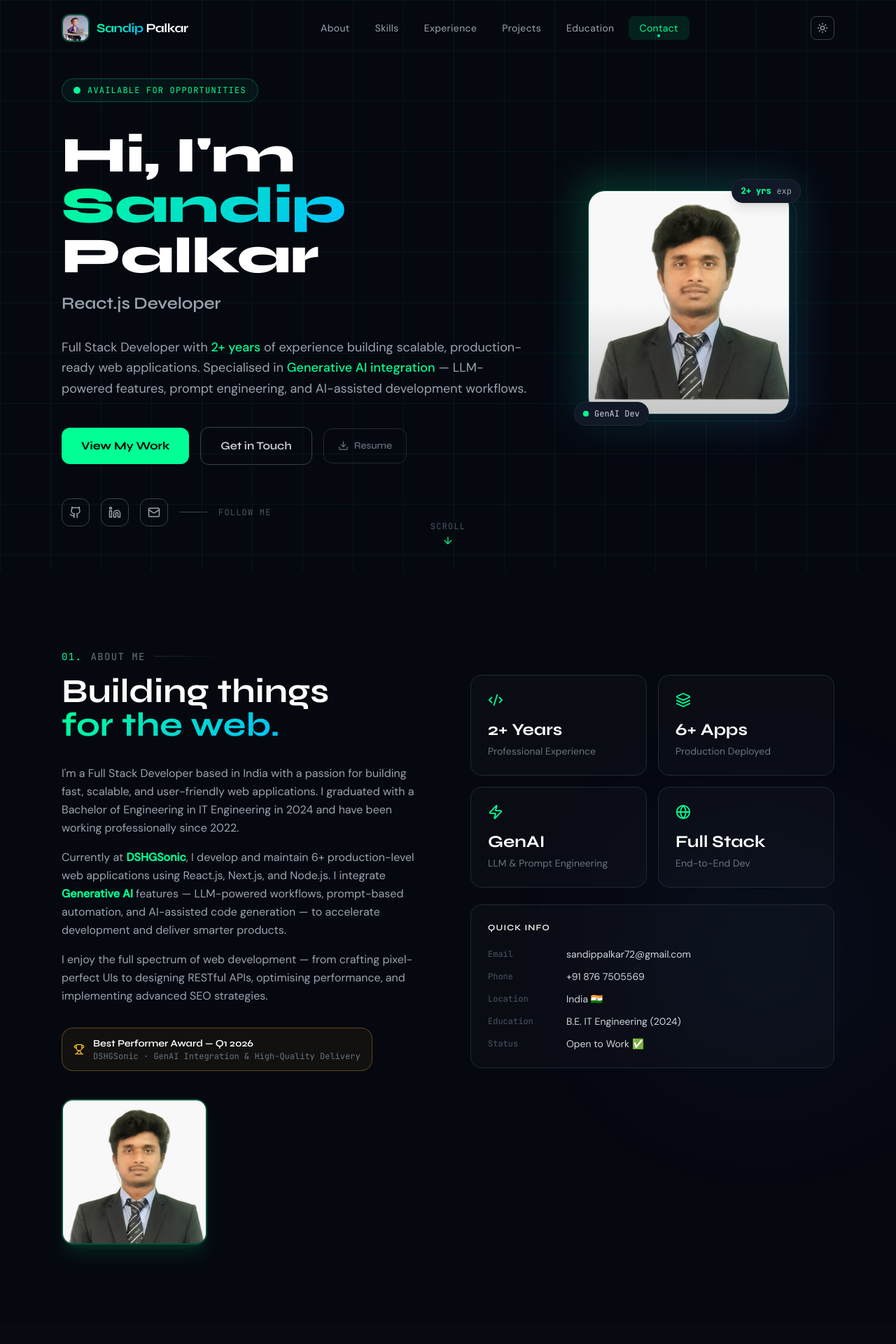
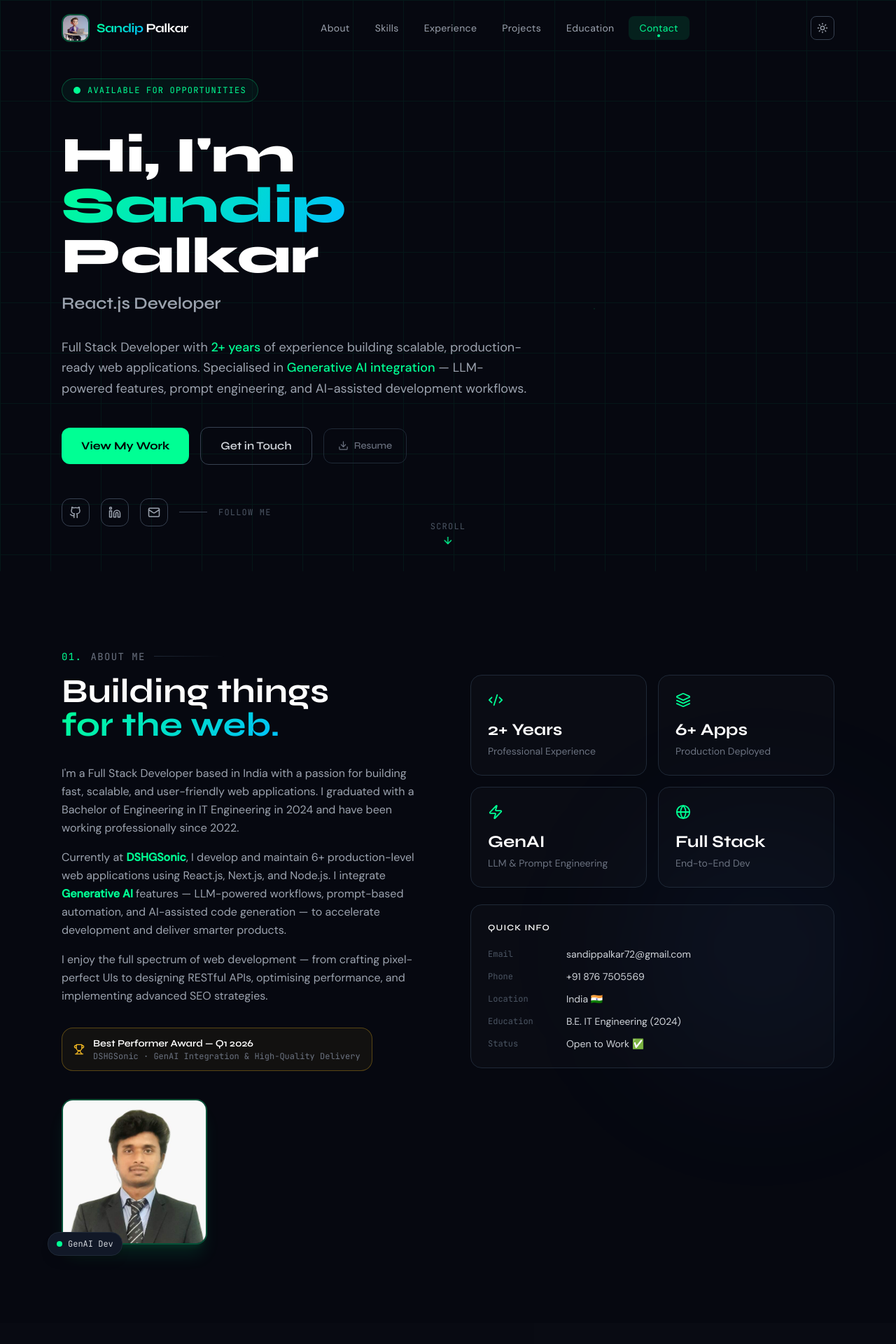
Before and after one commit to PALKARSANDIP/myportfolio, a Next.js app: page / in a window 1280 px wide. Shown: the top 1920 px of the page at 70% size. Built offline with nearby package versions, Linux system fonts and the light colour scheme.

Commit message:
2 updated

```diff
--- a/components/About.jsx
+++ b/components/About.jsx
@@ -67,6 +67,7 @@ export default function About() {
             {/* Photo */}
             <div className="reveal delay-5 mt-10">
               <div className="relative w-52 h-52 rounded-2xl overflow-hidden border-2 border-accent/30 shadow-xl shadow-accent/10 hover:border-accent hover:shadow-accent/20 transition-all duration-300 group">
+
                 <Image
                   src={imgError ? "/Image/avtar2.jpg" : "/Image/SandipPalkar.jpeg"}
                   alt="Sandip Palkar"
@@ -76,6 +77,14 @@ export default function About() {
                   priority
                 />
                 <div className="absolute inset-0 bg-gradient-to-t from-accent/10 to-transparent opacity-0 group-hover:opacity-100 transition-opacity duration-300" />
+              </div>
+              <div className="absolute -bottom-4 -left-5 flex items-center gap-2 px-3 py-2 rounded-2xl
+                bg-white dark:bg-gray-900 border border-gray-100 dark:border-gray-800 shadow-lg">
+                <span className="relative flex w-2 h-2">
+                  <span className="animate-ping absolute inline-flex h-full w-full rounded-full bg-accent opacity-60"></span>
+                  <span className="relative inline-flex rounded-full w-2 h-2 bg-accent"></span>
+                </span>
+                <span className="font-mono text-xs text-gray-700 dark:text-gray-300">GenAI Dev</span>
               </div>
             </div>
           </div>
--- a/components/Hero.jsx
+++ b/components/Hero.jsx
@@ -153,7 +153,7 @@ export default function Hero() {
               <div className="absolute inset-0 rounded-3xl bg-gradient-to-br from-accent/20 to-blue-500/20 blur-xl scale-110 -z-10" />
 
               {/* Main image */}
-              <div className="relative w-64 h-72 xl:w-72 xl:h-80 rounded-3xl overflow-hidden border border-accent/20 shadow-2xl shadow-black/20">
+              {/* <div className="relative w-64 h-72 xl:w-72 xl:h-80 rounded-3xl overflow-hidden border border-accent/20 shadow-2xl shadow-black/20">
                 <Image
                   src={imgError ? "/Image/avtar2.jpg" : "/Image/SandipPalkar.jpeg"}
                   alt="Sandip Palkar"
@@ -162,29 +162,29 @@ export default function Hero() {
                   priority
                   onError={() => setImgError(true)}
                 />
-                {/* Gradient overlay */}
+
                 <div className="absolute inset-0 bg-gradient-to-t from-black/20 via-transparent to-transparent" />
-              </div>
+              </div> */}
 
               {/* Decorative border */}
               <div className="absolute -bottom-2.5 -right-2.5 w-full h-full rounded-3xl border border-accent/15 -z-[1]" />
 
               {/* Floating badge — top right */}
-              <div className="absolute -top-4 -right-4 flex items-center gap-2 px-3 py-2 rounded-2xl
+              {/* <div className="absolute -top-4 -right-4 flex items-center gap-2 px-3 py-2 rounded-2xl
                 bg-white dark:bg-gray-900 border border-gray-100 dark:border-gray-800 shadow-lg">
                 <span className="font-mono text-xs font-bold text-accent">2+ yrs</span>
                 <span className="font-mono text-xs text-gray-500 dark:text-gray-400">exp</span>
-              </div>
+              </div> */}
 
               {/* Floating badge — bottom left */}
-              <div className="absolute -bottom-4 -left-5 flex items-center gap-2 px-3 py-2 rounded-2xl
+              {/* <div className="absolute -bottom-4 -left-5 flex items-center gap-2 px-3 py-2 rounded-2xl
                 bg-white dark:bg-gray-900 border border-gray-100 dark:border-gray-800 shadow-lg">
                 <span className="relative flex w-2 h-2">
                   <span className="animate-ping absolute inline-flex h-full w-full rounded-full bg-accent opacity-60"></span>
                   <span className="relative inline-flex rounded-full w-2 h-2 bg-accent"></span>
                 </span>
                 <span className="font-mono text-xs text-gray-700 dark:text-gray-300">GenAI Dev</span>
-              </div>
+              </div> */}
             </div>
           </div>
 
```
